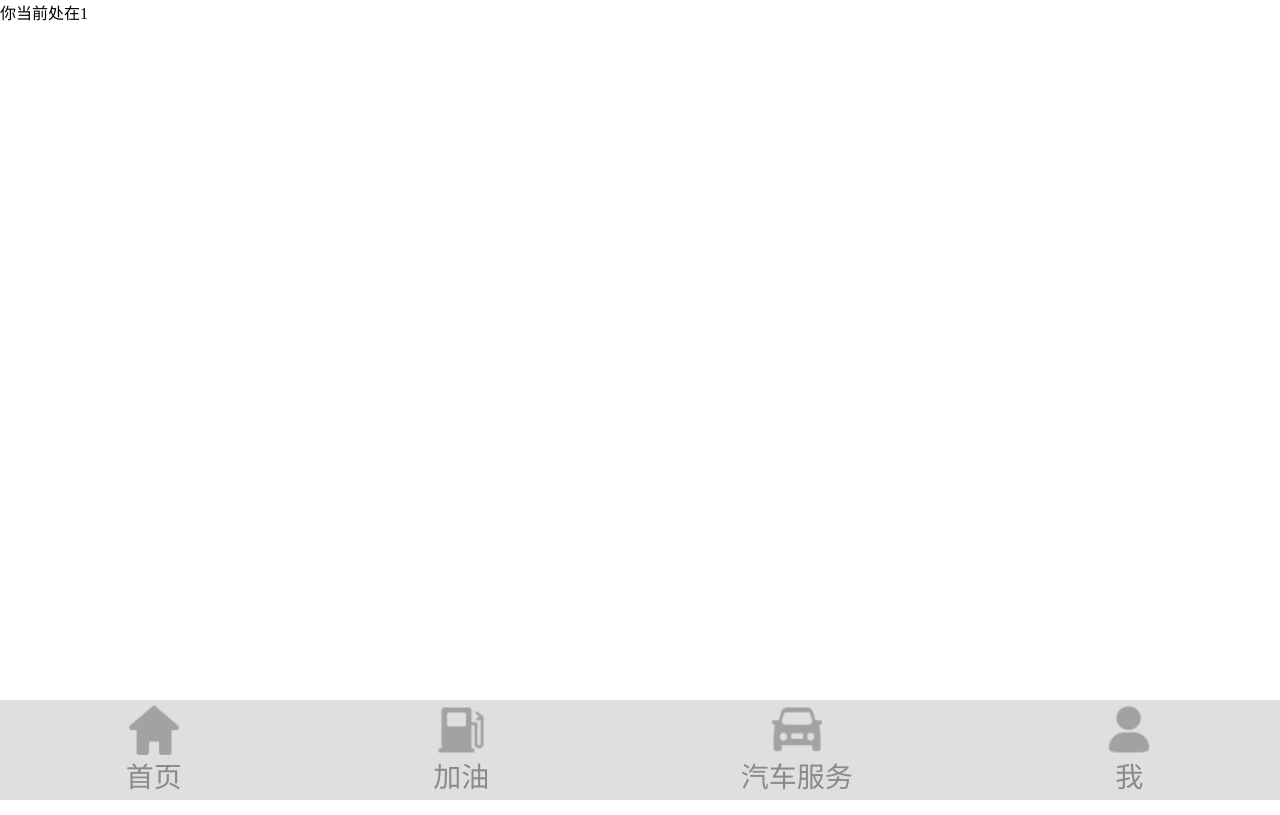
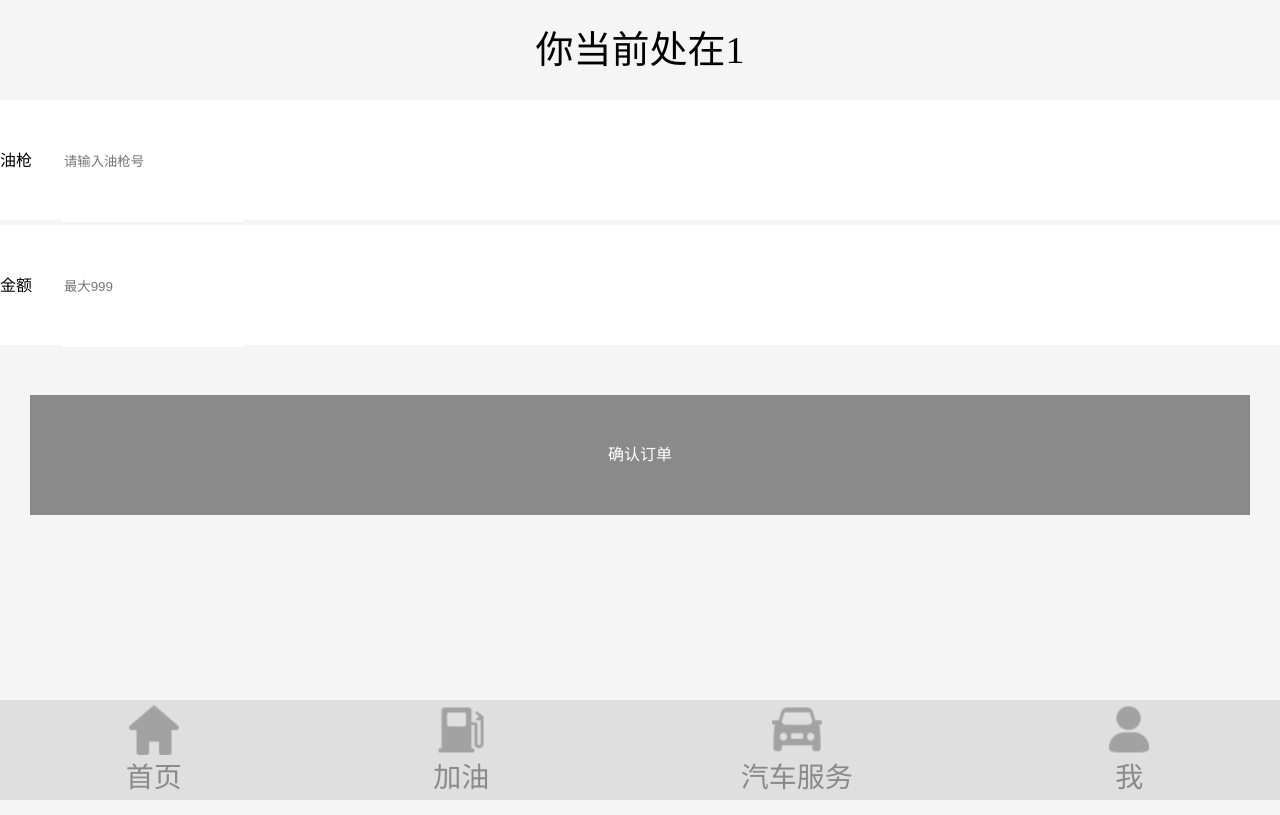
Before and after one commit to huake-web123/jiayouzan-vue, a Vue app: page /#/jiayouliang/1 in a window 1280 px wide. Built offline with nearby package versions, Linux system fonts and the light colour scheme.

Commit message:
油枪页面布局

```diff
--- a/src/pages/Gas.vue
+++ b/src/pages/Gas.vue
@@ -103,18 +103,20 @@ export default {
   },
   methods: {
     loadMore () {
+      this.loadMoreStationData()
       this.page++
-      this.loadMoreStationData()
+      // 先执行方法，再改变page的值
     },
     loadBanner () {
+      return this.$ajax.get('https://www.easy-mock.com/mock/5b2e1206d901cc25e7df4de5/jiayouzan/station_banner')
+    },
+    loadNearbyStation () {
       return this.$ajax.get('https://dsn.apizza.net/mock/fb275314bc53ebc54f45a6b698d2433d/nearby_station')
     },
-    loadNearbyStation () {
-      return this.$ajax.get('https://www.easy-mock.com/mock/5b2e1206d901cc25e7df4de5/jiayouzan/nearby_station')
+    loadMoreStation () {
+      return this.$ajax.get('https://dsn.apizza.net/mock/fb275314bc53ebc54f45a6b698d2433d/station_list/' + this.page + '/10')
     },
-    loadMoreStation () {
-      return this.$ajax.get('https://dsn.apizza.net/mock/fb275314bc53ebc54f45a6b698d2433d/stations/' + this.page + '/10')
-    },
+
     loadData () {
       this.$ajax.all([this.loadBanner(), this.loadNearbyStation()])
         .then((res) => {
--- a/src/pages/jiayouliang.vue
+++ b/src/pages/jiayouliang.vue
@@ -1,7 +1,17 @@
 <!--Created by hjx on 2018/7/4.-->
 <template>
     <div class="wrapper-box">
-      <div>你当前处在{{stationId}}</div>
+      <div class="current-station">你当前处在{{stationId}}</div>
+      <div class="oil-gun">
+        <span>油枪</span>
+        <input v-model="oilGun" placeholder="请输入油枪号">
+      </div>
+      <div class="money-box">
+        <span>金额</span>
+        <input v-model="money" placeholder="最大999">
+      </div>
+      <!--ctrl+Y删除当前行，ctrl+F查找代码-->
+      <div class="confirm">确认订单</div>
     </div>
 </template>
 
@@ -10,7 +20,9 @@ export default {
   name: '',
   data () {
     return {
-      stationId: ''
+      stationId: '',
+      oilGun: '',
+      money: ''
     }
   },
   mounted () {
@@ -22,5 +34,48 @@ export default {
 </script>
 
 <style lang="less" scoped>
-
+.wrapper-box {
+  background-color: #F5F5F5;
+  padding-bottom:3rem;
+  min-height: 100vh;
+  box-sizing: border-box;
+  .current-station {
+    background-color: #F5F5F5;
+    font-size: 0.38rem;
+    height: 1rem;
+    line-height: 1rem;
+    text-align: center;
+  }
+  .oil-gun {
+    background-color: white;
+    height: 1.2rem;
+    diaplay: flex;
+    > input {
+      height: 1.2rem;
+      margin-left: 0.3rem;
+      border:0;
+    }
+  }
+  .money-box {
+    background-color: white;
+    height: 1.2rem;
+    diaplay: flex;
+    margin-top:0.05rem;
+    > input {
+      height: 1.2rem;
+      margin-left: 0.3rem;
+      border:0;
+    }
+  }
+  .confirm{
+    background-color: #8A8A8A;
+    height:1.2rem;
+    margin-top:0.5rem;
+    text-align: center;
+    color:white;
+    line-height: 1.2rem;
+    margin-left:0.3rem;
+    margin-right:0.3rem;
+  }
+}
 </style>
```
